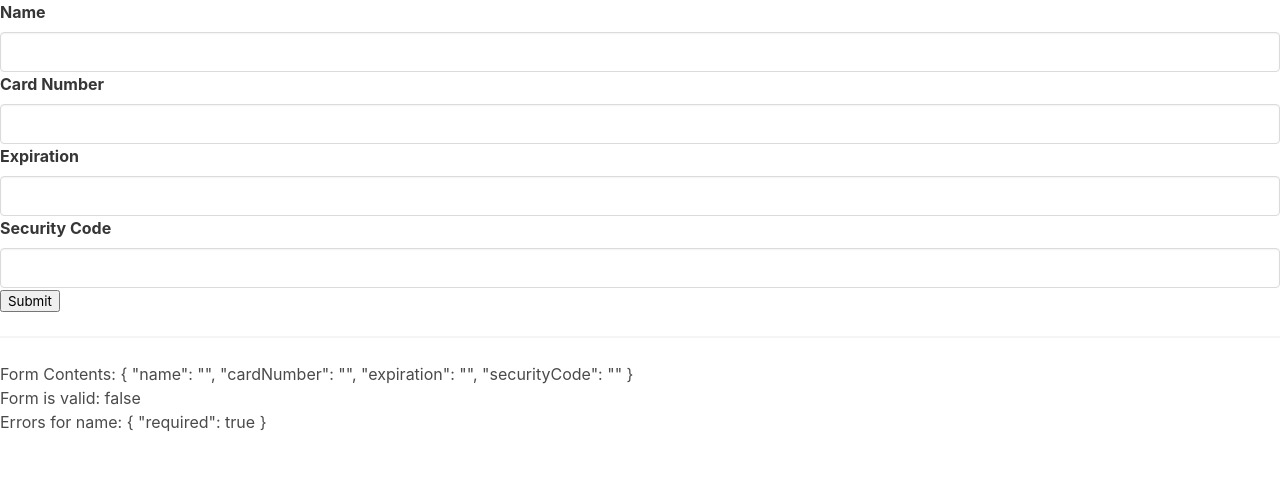
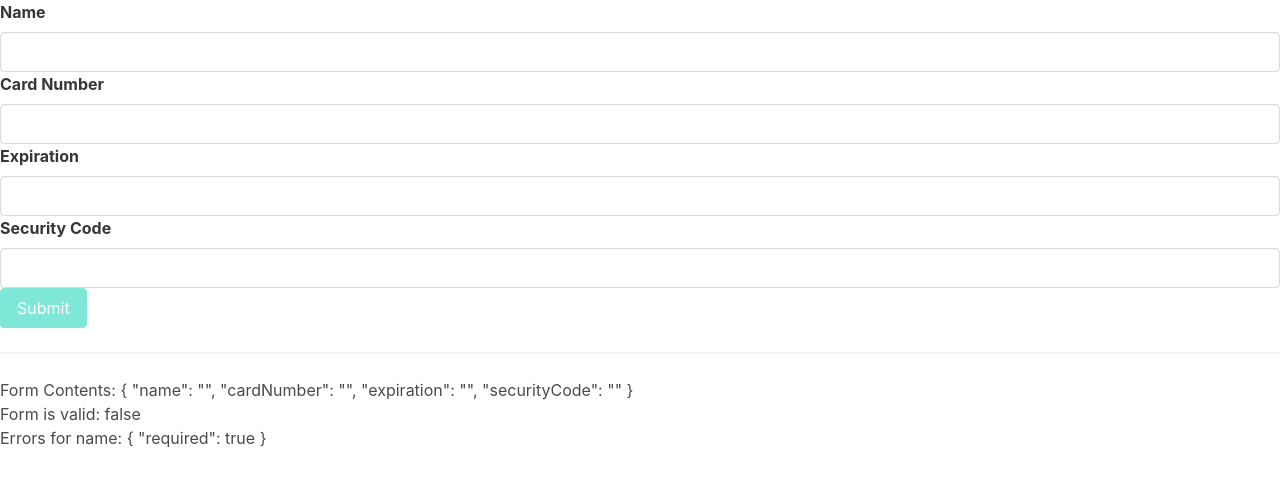
Before and after one commit to RaistlinD2x-Dev/angular-credit-card, an Angular app: page / in a window 1280 px wide. Shown: the top 486 px of the page. Built offline with nearby package versions, Linux system fonts and the light colour scheme.

Commit message:
added credit card validators and regex for expiration

```diff
--- a/src/app/card-form/card-form.component.html
+++ b/src/app/card-form/card-form.component.html
@@ -1,4 +1,4 @@
-<form [formGroup]='cardForm'>
+<form [formGroup]='cardForm' (ngSubmit)="onSubmit()">
     <app-input
         label="Name"
         [control]="nameFix"
@@ -15,7 +15,13 @@
         label="Security Code"
         [control]="securityCodeFix"
     ></app-input>
-    <button type="submit">Submit</button>
+    <button
+        class="button is-primary"
+        [disabled]="cardForm.invalid"
+        type="submit"
+    >
+        Submit
+    </button>
 </form>
 <hr>
 
--- a/src/app/card-form/card-form.component.ts
+++ b/src/app/card-form/card-form.component.ts
@@ -16,8 +16,15 @@ export class CardFormComponent implements OnInit {
       Validators.maxLength(5),
       // Validators.pattern(/\s/)
     ]),
-    cardNumber: new FormControl(''),
-    expiration: new FormControl(''),
+    cardNumber: new FormControl('', [
+      Validators.required,
+      Validators.minLength(16),
+      Validators.maxLength(16),
+    ]),
+    expiration: new FormControl('', [
+      Validators.required,
+      Validators.pattern(/^(0[1-9]|1[0-2])\/\d{2}$/)
+    ]),
     securityCode: new FormControl(''),
   });
 
@@ -34,4 +41,8 @@ export class CardFormComponent implements OnInit {
   ngOnInit(): void {
   }
 
+  onSubmit() {
+    console.log('Form was submitted')
+  }
+
 }
```
